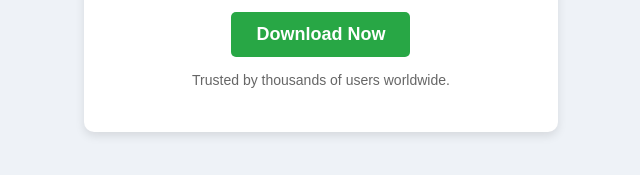
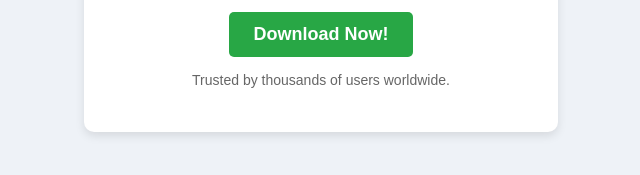
Before and after one commit to crishann/Python-Autoclicker, a plain HTML site: page index.html in a window 1280 px wide. Shown: the part 297-472 px from the top of the page, 319-959 px from the left. Drawn offline with Linux system fonts and the light colour scheme.

Commit message:
change name

```diff
--- a/index.html
+++ b/index.html
@@ -67,7 +67,7 @@
             <li>✔️ Works with all applications and games</li>
             <li>✔️ 100% free and safe to use</li>
         </ul>
-        <a class="download-btn" href="app/autoclicker.exe" download>Download Now</a>
+        <a class="download-btn" href="app/autoclicker.exe" download>Download Now!</a>
         <p class="trusted">Trusted by thousands of users worldwide.</p>
     </div>
 </body>
```
Also changed, not shown: 1 other file.
